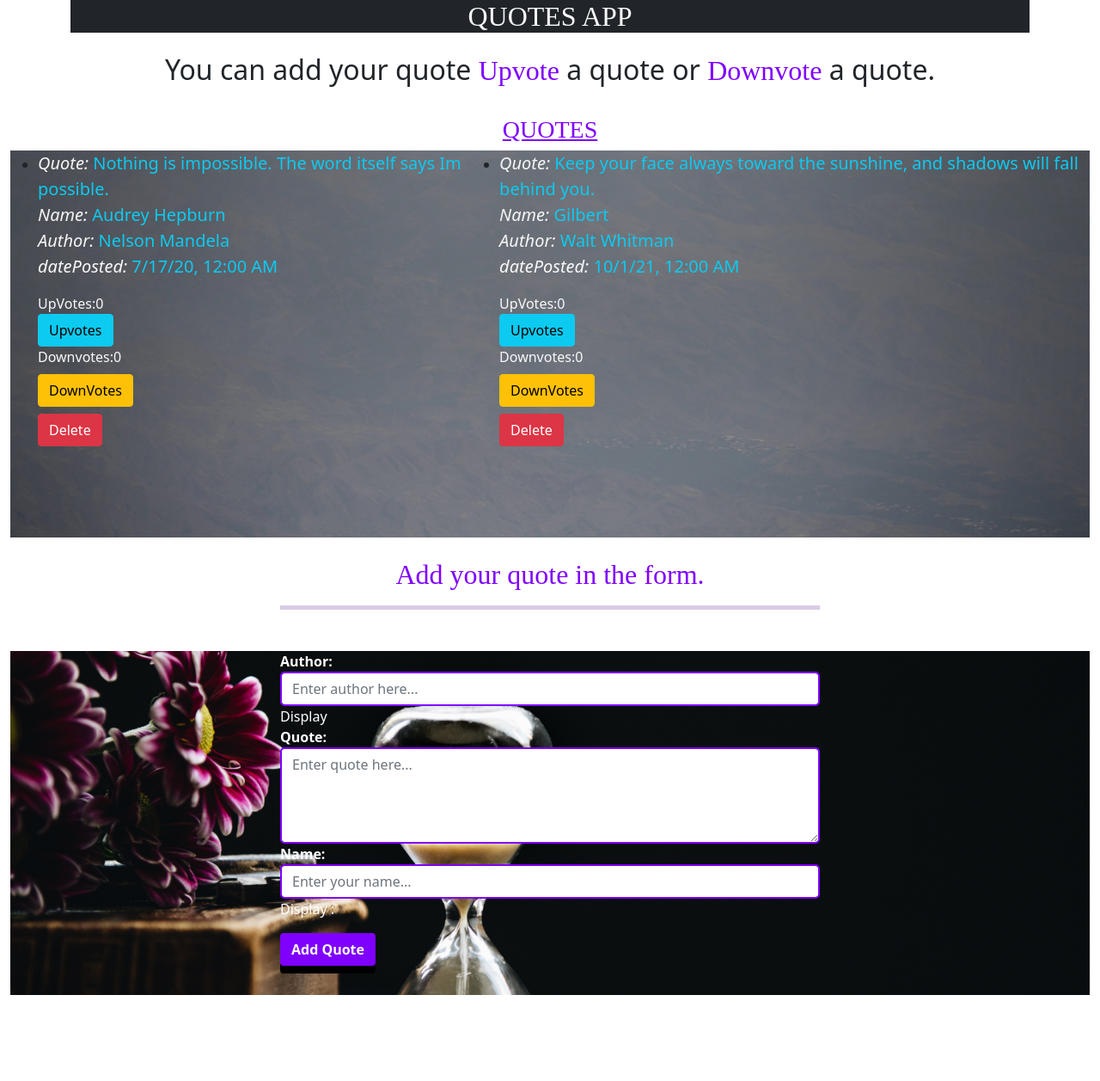
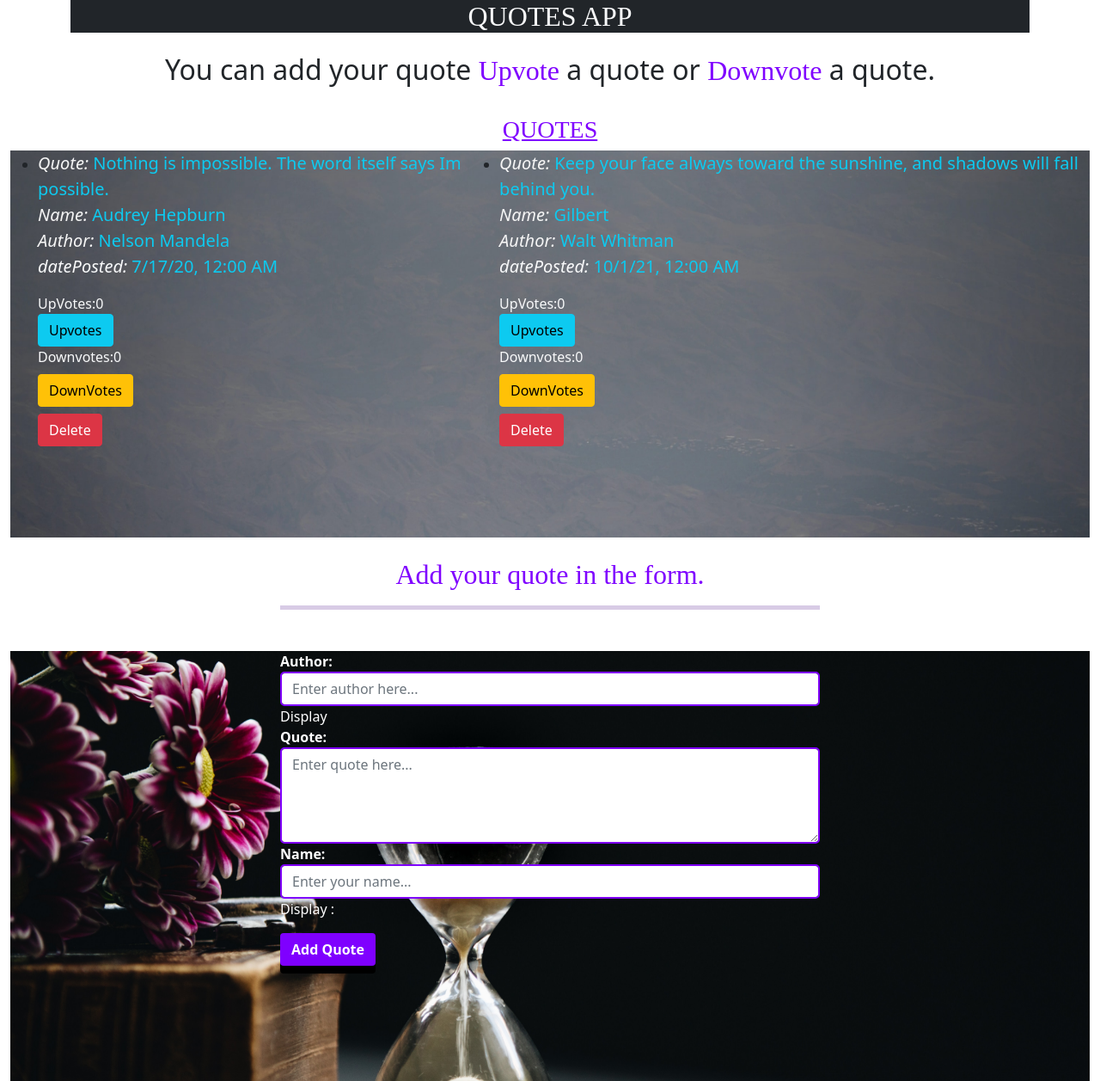
Before and after one commit to LoiseMulwa/quotes-app, an Angular app: page / in a window 1280 px wide. Shown: the whole page at 86% size. Before the commit the page ends 1157 px from the top, so only its background shows below. Built offline with nearby package versions, Linux system fonts and the light colour scheme; a web font is replaced by a local one.

Commit message:
pt: Added animation for bouncing button

```diff
--- a/src/app/forms/forms.component.css
+++ b/src/app/forms/forms.component.css
@@ -30,7 +30,7 @@ form{
     background-image: url("src/assets/nathan-dumlao-LPRrEJU2GbQ-unsplash.jpg");
     background-size: cover;
     background-position: center;
-    height: 400px;
+    height: 500px;
 
 }
 .btn{
@@ -55,3 +55,6 @@ form{
      font-size: xx-large;
      color:  #7F00FF !important;
  }
+ .ess{
+     padding-top: 3%;
+ }
```
